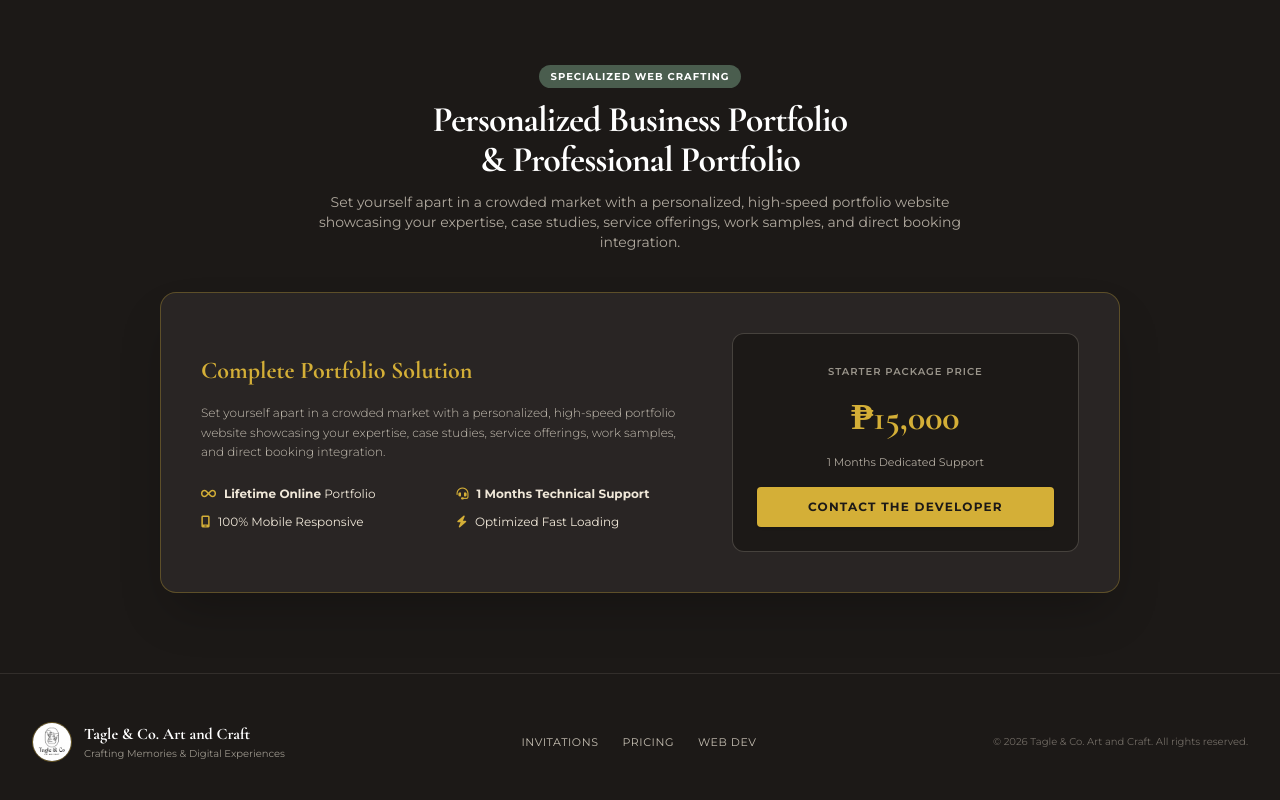
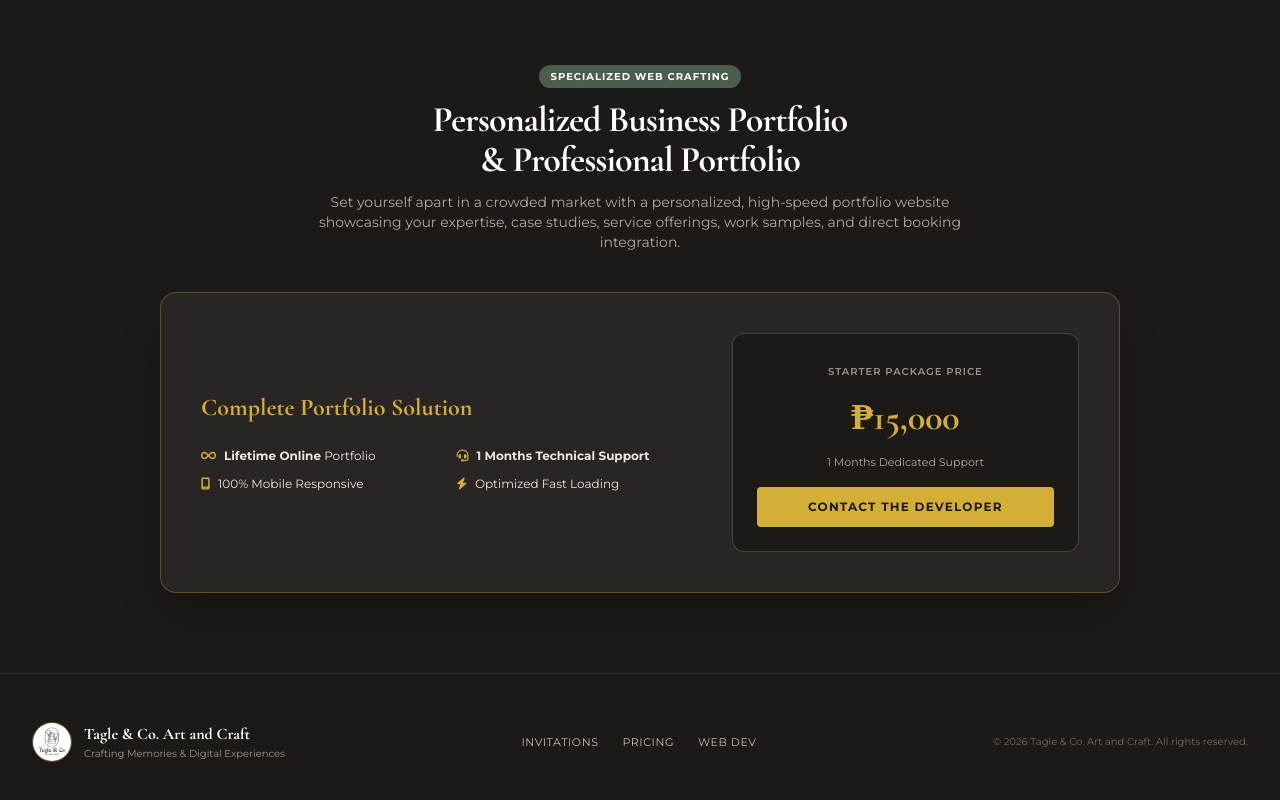
Before and after one commit to TagleCo/TagleCo.github.io, a plain HTML site: page index.html in a window 1280 px wide. Shown: the part 3674-4474 px from the top of the page. Drawn offline with nearby package versions, Linux system fonts and the light colour scheme.

Commit message:
Update index.html

```diff
--- a/index.html
+++ b/index.html
@@ -622,9 +622,7 @@
 
           <div class="md:col-span-7 space-y-4">
             <h3 class="font-serif text-2xl font-bold text-gold">Complete Portfolio Solution</h3>
-            <p class="text-xs text-parchment/80 leading-relaxed font-light">
-              Set yourself apart in a crowded market with a personalized, high-speed portfolio website showcasing your expertise, case studies, service offerings, work samples, and direct booking integration.
-            </p>
+
 
             <div class="grid grid-cols-1 sm:grid-cols-2 gap-3 pt-2 text-xs">
               <div class="flex items-center gap-2">
@@ -1035,6 +1033,5 @@
       });
     })();
   </script>
-
 </body>
 </html>
```
